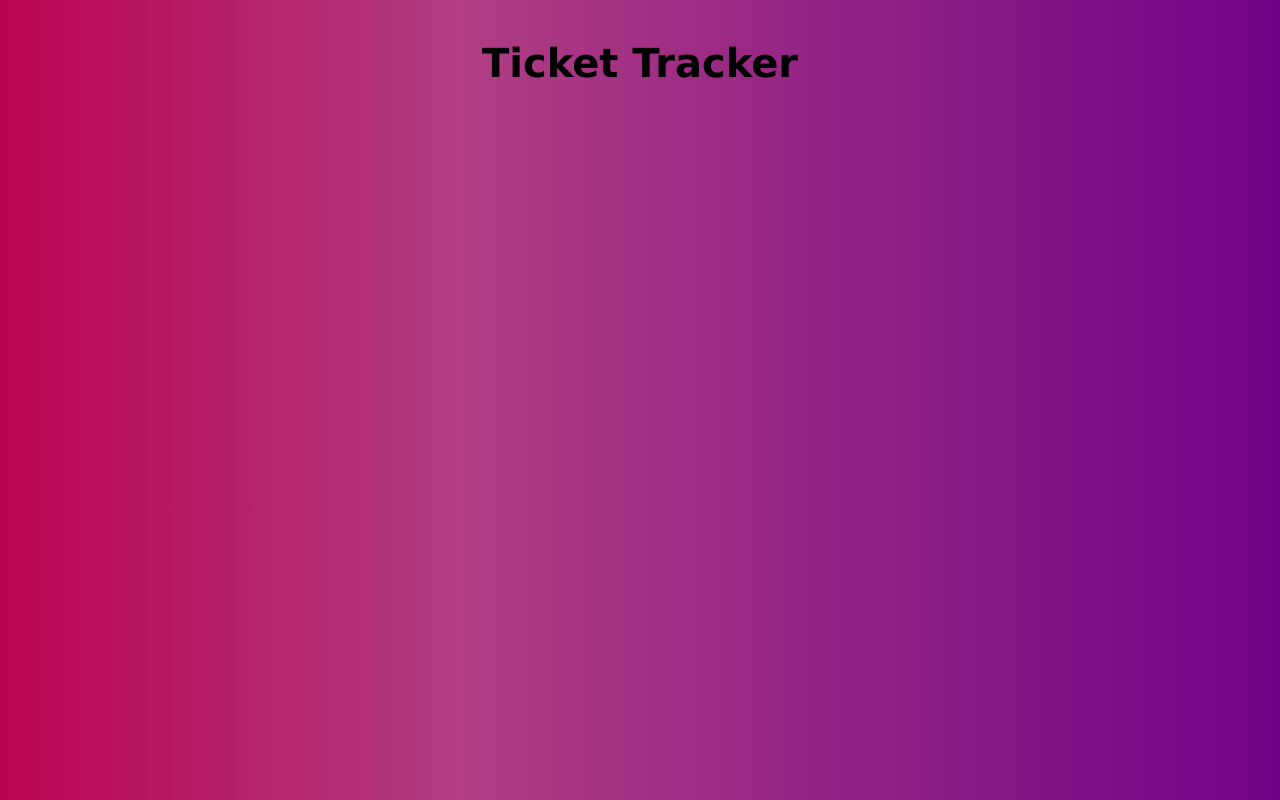
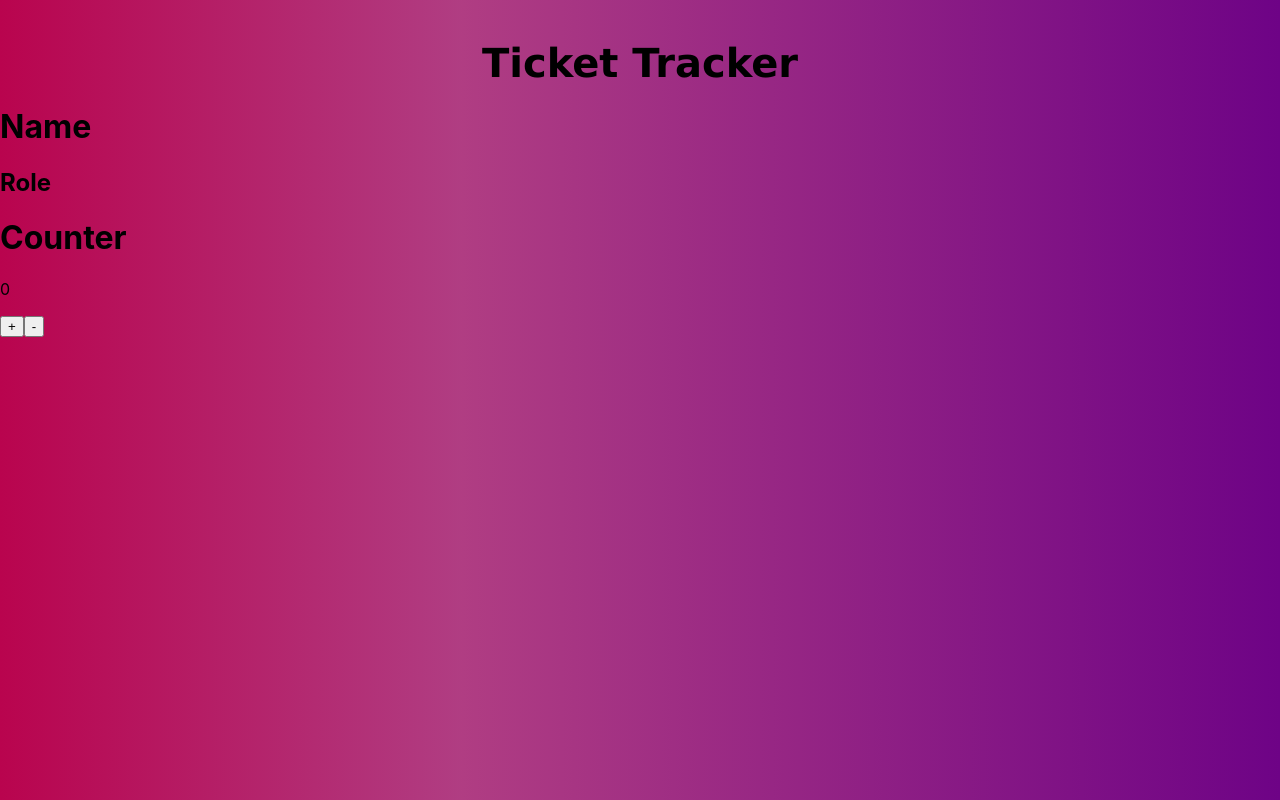
Before and after one commit to meesha94/ticket-tracker, a React (Create React App) app: page / in a window 1280 px wide. Built offline with nearby package versions, Linux system fonts and the light colour scheme.

Commit message:
displayed ticketcard and ticketcounter

```diff
--- a/src/App.jsx
+++ b/src/App.jsx
@@ -1,10 +1,12 @@
 import './App.scss';
 import Heading from './components/Heading/Heading';
+import Main from './components/Main/Main';
 
 function App() {
   return (
     <div className="app">
       <Heading/>
+      <Main />
     </div>
   );
 }
--- /dev/null
+++ b/src/components/Main/Main.jsx
@@ -0,0 +1,14 @@
+import React from 'react'
+import Ticketcard from '../Ticketcard/Ticketcard'
+import Ticketcounter from '../Ticketcounter/Ticketcounter'
+const Main = () => {
+  return (
+    <div>
+        <Ticketcard/>
+        <Ticketcounter/>
+
+    </div>
+  )
+}
+
+export default Main
--- a/src/components/Ticketcard/Ticketcard.jsx
+++ b/src/components/Ticketcard/Ticketcard.jsx
@@ -0,0 +1,12 @@
+import React from 'react'
+
+const Ticketcard = () => {
+  return (
+    <div className="information">
+        <h1 className='name'>Name</h1>
+        <h2 className='role'>Role</h2>
+    </div>
+  )
+}
+
+export default Ticketcard
--- a/src/components/Ticketcounter/Ticketcounter.jsx
+++ b/src/components/Ticketcounter/Ticketcounter.jsx
@@ -0,0 +1,16 @@
+import React from 'react'
+
+const Ticketcounter = () => {
+  return (
+    <div className='counter'>
+        <h1 className='counter__title'>Counter</h1>
+        <p className='counter__count'>0</p>
+        <section className="buttons">
+        <button className='plus'>+</button>
+        <button className='minus'>-</button>
+        </section>
+    </div>
+  )
+}
+
+export default Ticketcounter
```
Also changed, not shown: src/components/Main/Main.scss (added).
